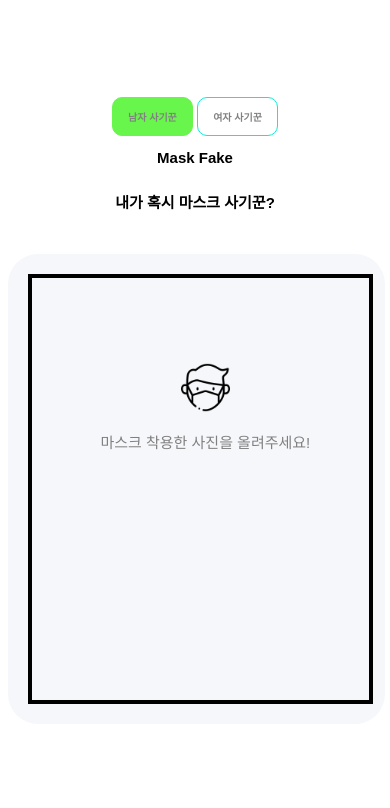
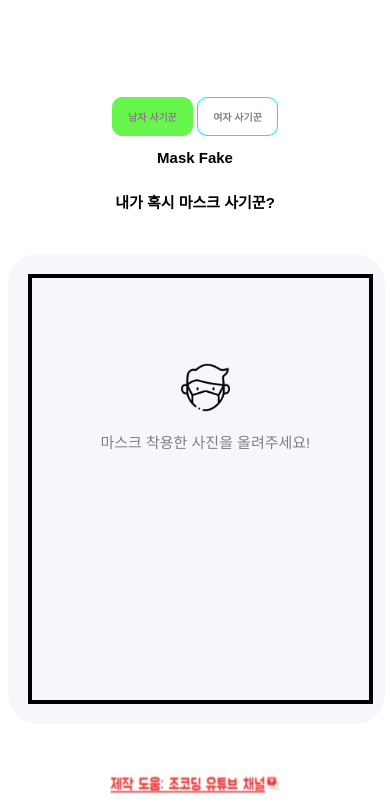
Before and after one commit to styu12/MaskFake, a plain HTML site: page index.html in a window 390 px wide. Shown: the part 122-930 px from the top of the page. Before the commit the page ends 889 px from the top, so only its background shows below. Drawn offline with nearby package versions, Linux system fonts and the light colour scheme.

Commit message:
jocoding 링크 삽입

```diff
--- a/female_style.css
+++ b/female_style.css
@@ -239,6 +239,13 @@ body {
       width: 100%;
       height: 50px;
     }
+    .jocoding {
+      margin: auto;
+      display: block;
+      width: 15%;
+      height: 4vh;
+      cursor: pointer;
+    }
 
     @media screen and (max-width: 760px) {
       header {
@@ -297,4 +304,7 @@ body {
     .score {
       font-size: 12px;
     }
+    .jocoding {
+      width: 50%;
+    }
   }
--- a/index.html
+++ b/index.html
@@ -65,6 +65,7 @@
                 </div>
             </div>
         </div>
+        <img class="jocoding" onclick="window.open('https://www.youtube.com/playlist?list=PLU9-uwewPMe2-vtJAgWB6SNhHcTjJDgEO')" src="./image/jocoding.PNG" alt="">
         <div class="ad_footer1">
             <ins class="kakao_ad_area" style="display:none;"
  data-ad-unit    = "DAN-ZPG5GysLg40VfhgQ"
--- a/style.css
+++ b/style.css
@@ -239,6 +239,13 @@ header nav h2 {
     width: 100%;
     height: 50px;
   }
+  .jocoding {
+    margin: auto;
+    display: block;
+    width: 15%;
+    height: 4vh;
+    cursor: pointer;
+  }
 
   @media screen and (max-width: 760px) {
     header {
@@ -297,4 +304,7 @@ header nav h2 {
   .score {
     font-size: 12px;
   }
+  .jocoding {
+    width: 50%;
+  }
 }
```
Also changed, not shown: female.html (+1 -0 lines), image/jocoding.PNG (added).
